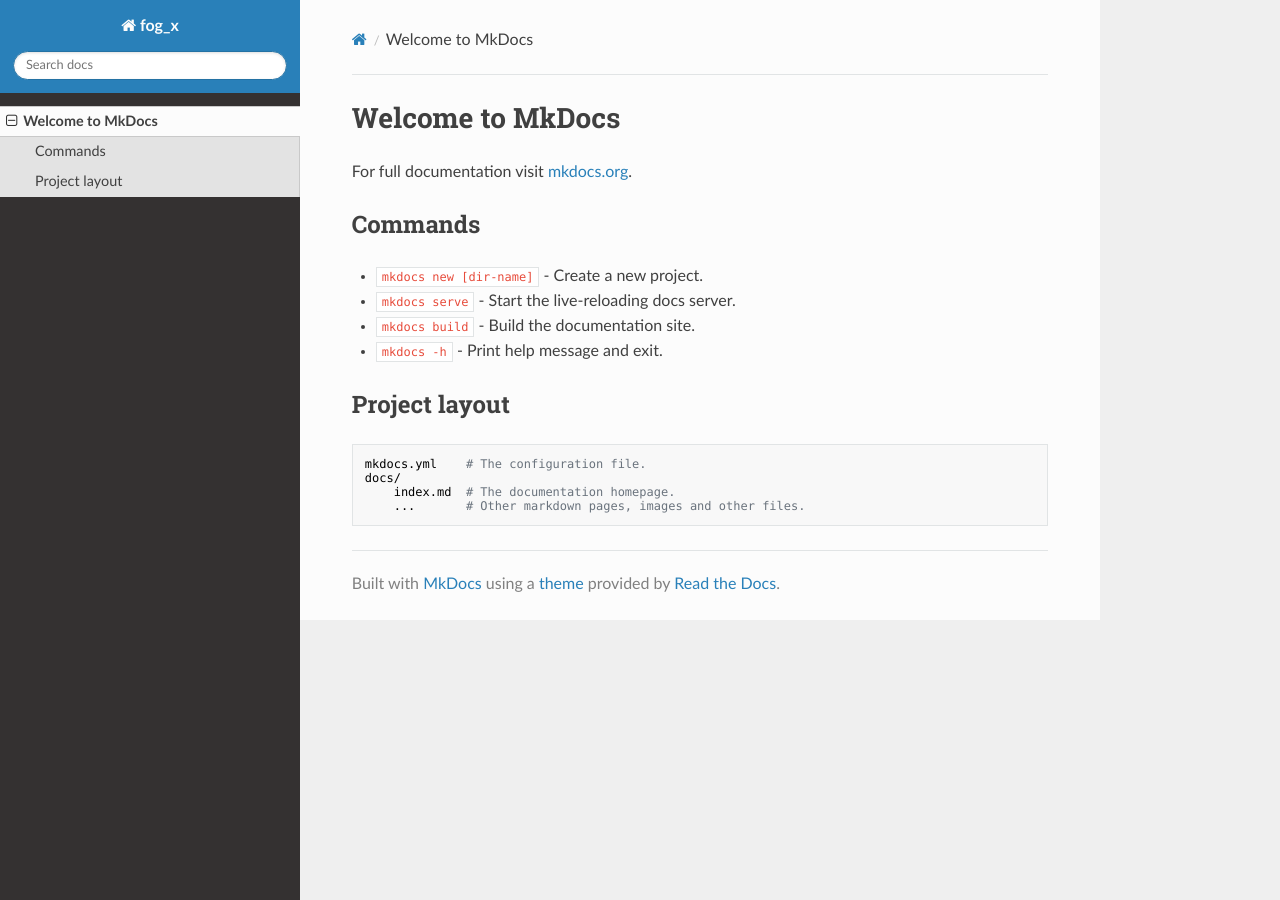
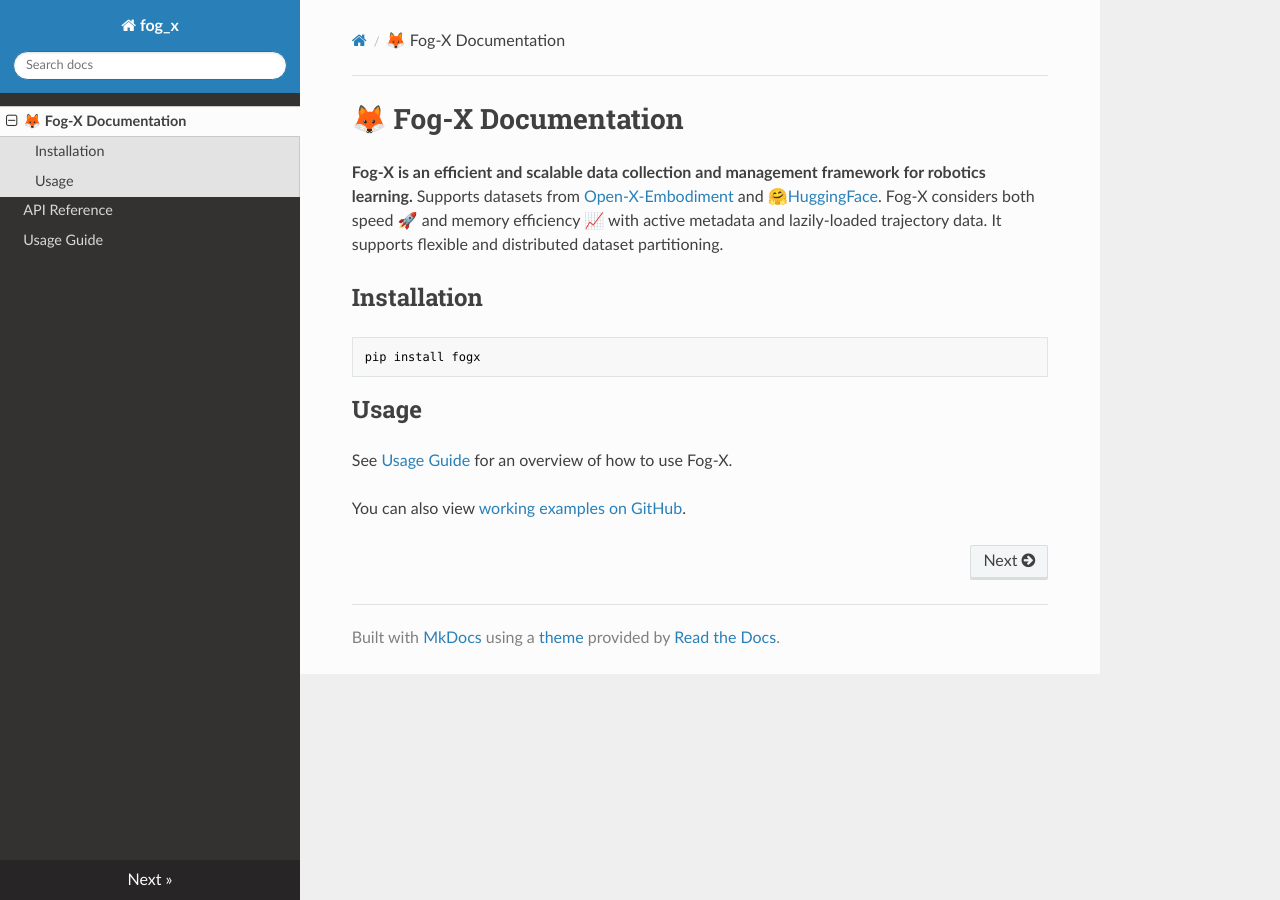
Before and after one commit to BerkeleyAutomation/fog_x, an MkDocs documentation site: the page built from docs/index.md, in a window 1280 px wide. Built offline with MkDocs 1.6.1, drawn with Linux system fonts in a browser that asks for light colours; nearby versions of some CDN libraries.

Commit message:
add docs pages

````diff
--- /dev/null
+++ b/docs/Reference.md
@@ -0,0 +1,9 @@
+# API Reference
+
+## Dataset
+::: fog_x.dataset.Dataset
+
+-------
+
+## Episode
+::: fog_x.episode.Episode
--- a/docs/index.md
+++ b/docs/index.md
@@ -1,17 +1,17 @@
-# Welcome to MkDocs
+# 🦊 Fog-X Documentation
 
-For full documentation visit [mkdocs.org](https://www.mkdocs.org).
+**Fog-X is an efficient and scalable data collection and management framework for robotics learning.**
+Supports datasets from [Open-X-Embodiment](https://robotics-transformer-x.github.io/) and 🤗[HuggingFace](https://huggingface.co/).
+Fog-X considers both speed 🚀 and memory efficiency 📈 with active metadata and lazily-loaded trajectory data. It supports flexible and distributed dataset partitioning.
 
-## Commands
+## Installation
 
-* `mkdocs new [dir-name]` - Create a new project.
-* `mkdocs serve` - Start the live-reloading docs server.
-* `mkdocs build` - Build the documentation site.
-* `mkdocs -h` - Print help message and exit.
+```bash
+pip install fogx
+```
 
-## Project layout
+## Usage
 
-    mkdocs.yml    # The configuration file.
-    docs/
-        index.md  # The documentation homepage.
-        ...       # Other markdown pages, images and other files.
+See [Usage Guide](./usage.md) for an overview of how to use Fog-X.
+
+You can also view [working examples on GitHub](https://github.com/KeplerC/fog_x/tree/main/examples).
--- a/mkdocs.yml
+++ b/mkdocs.yml
@@ -1,2 +1,12 @@
 site_name: fog_x
 theme: readthedocs
+
+plugins:
+- search
+- mkdocstrings:
+    default_handler: python
+    handlers:
+      python:
+        options:
+          heading_level: 3
+          show_source: false
````
Also changed, not shown: docs/usage.md (added, +139 -0 lines).
